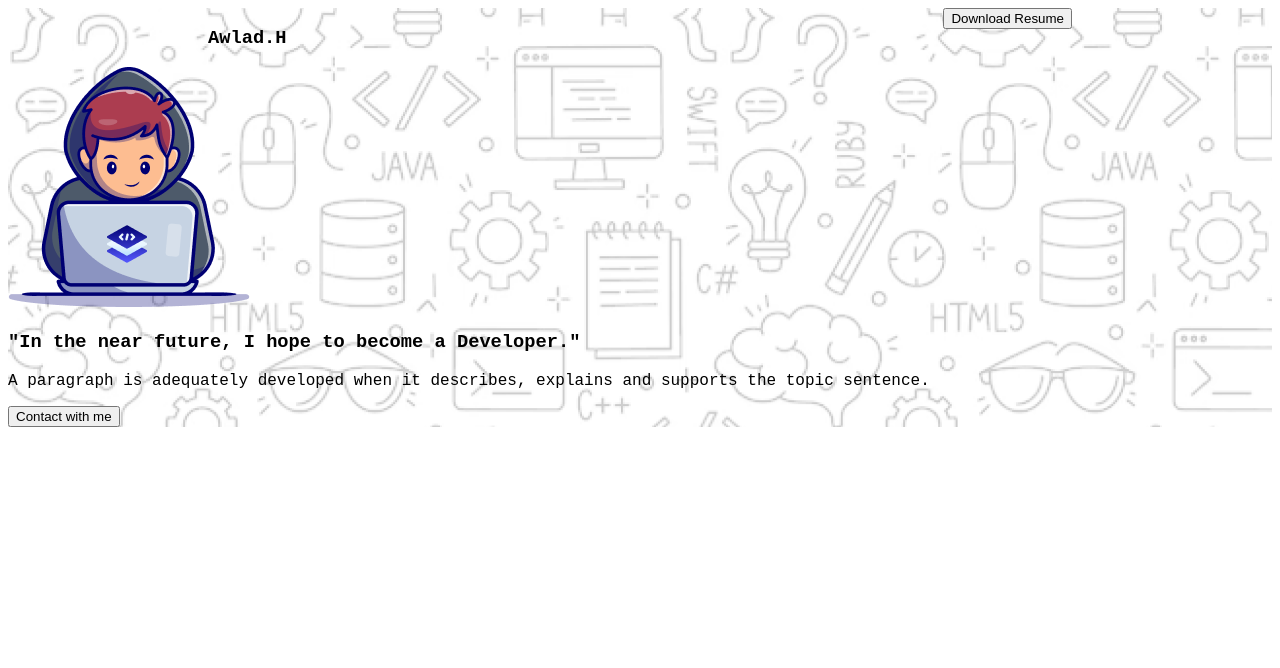
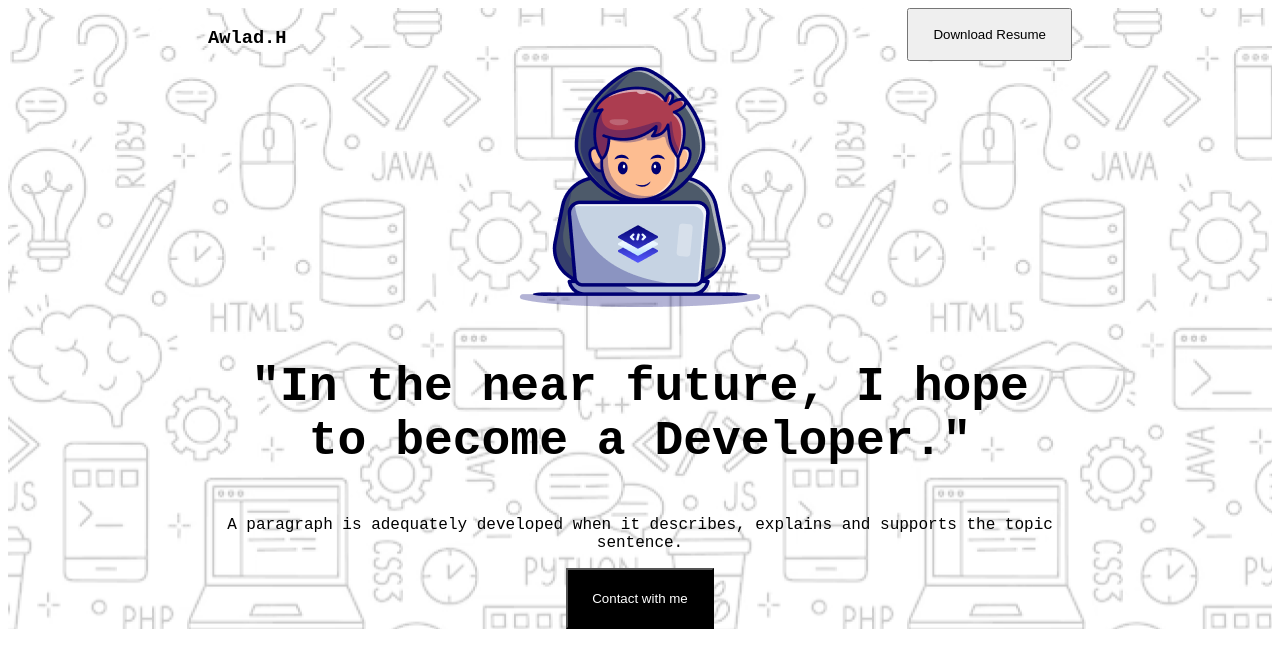
Before and after one commit to GM-Imran/Assignment-1, a plain HTML site: page index.html in a window 1280 px wide. Drawn offline with Linux system fonts and the light colour scheme; a web font is replaced by a local one.

Commit message:
third commit

```diff
--- a/index.html
+++ b/index.html
@@ -17,13 +17,13 @@
         <nav>
             <h3>Awlad.H</h3>
             <div>
-                <a href=""><button>Download Resume</button></a>
+                <a href=""><button class="nav-button">Download Resume</button></a>
             </div>
         </nav>
         <div class="banner">
             <div class="banner-content">
                 <img src="images/assets/Group.png" alt="">
-            <h3>"In the near future, I hope to become a Developer."</h3>
+            <h3 class="banner-title">"In the near future, I hope to become a Developer."</h3>
             <p class="banner-description">
                 A paragraph is adequately developed when it describes, explains and supports the topic sentence.
             </p>
--- a/style/developer.css
+++ b/style/developer.css
@@ -18,3 +18,19 @@ nav{
     justify-content: space-between;
     margin: 0 200px;
 }
+.banner{
+  margin: 0 200px;
+  text-align: center;
+}
+.banner-title{
+  font-size: 48px;
+  font-weight: 800;
+}
+.btn-primary{
+  background-color: black;
+  color: white;
+  padding: 21px 24px;
+}
+.nav-button{
+  padding: 17px 24px;
+}
```
